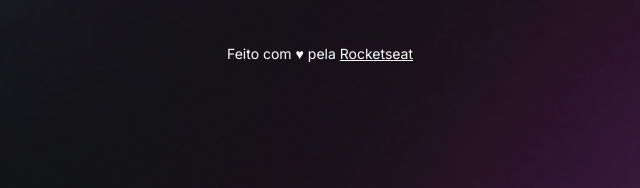
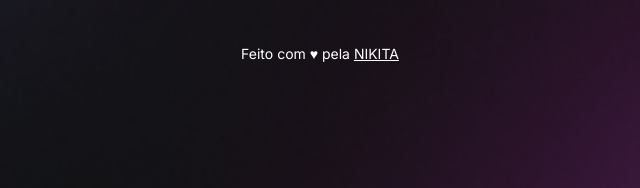
Before and after one commit to annikoliveira/projeto, a plain HTML site: page index.html in a window 1280 px wide. Shown: the part 609-797 px from the top of the page, 320-960 px from the left. Drawn offline with nearby package versions, Linux system fonts and the light colour scheme.

Commit message:
feat: added correct author

```diff
--- a/index.html
+++ b/index.html
@@ -52,7 +52,7 @@
 
     <footer>
         Feito com ♥ pela
-        <a href="https://rocketseat.com.br" target="_blank">Rocketseat</a>
+        <a href="https://rocketseat.com.br" target="_blank">NIKITA</a>
     </footer>
     </div>
     <script type="module" src="https://unpkg.com/ionicons@7.1.0/dist/ionicons/ionicons.esm.js"></script>
```
